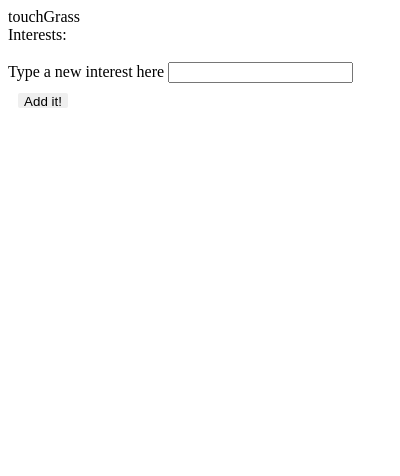
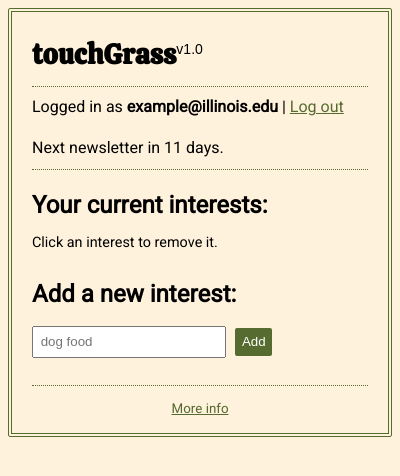
Before and after one commit to galika1080/TouchGrassChrome, a browser extension: page popup.html in a window 400 px wide. Drawn offline with Linux system fonts and the light colour scheme; no server answers.

Commit message:
completely reworked CSS

```diff
--- a/popup.html
+++ b/popup.html
@@ -1,17 +1,32 @@
 <!DOCTYPE html>
 <html>
   <head>
-    <link rel="stylesheet" href="styles.css">
-    touchGrass
+    <title>touchGrass extension</title>
+    <link rel="stylesheet" href="popup_style.css">
   </head>
   <body>
+    <h1>touchGrass<sup style="font-family: sans-serif; font-weight: 200; font-size:50%;">v1.0</sup></h1>
+    <div id="separator"></div>
+    <p>Logged in as <b>example@illinois.edu</b> | <a href="example.com">Log out</a></p>
+    <p>Next newsletter in 11 days.</p>
+    <div id="separator"></div>
+
+    <h2>Your current interests:</h2>
+    <h3 style="font-size: 90%; margin-top: 0;">Click an interest to remove it.</h3>
+
     <script src="popup.js"></script>
-    <div id="interestText"></div>
+    <!-- <div id="interestText"></div> -->
     <div id="interestList"></div>
+    <div id="interests">
 
+    <h2>Add a new interest:</h2>
+    <input type="text" id="newInterest" name="newInterest" placeholder="dog food">
+    <button id="submitNewInterest">Add</button>
+    </div>
     <br>
-    Type a new interest here
-    <input type="text" id="newInterest" name="newInterest">
-    <button id="submitNewInterest">Add it!</button>
+
+    <div id="separator"></div>
+    <footer><a href="https://sites.google.com/illinois.edu/touchgrass">More info</a></footer>
+
   </body>
 </html>
--- a/popup.js
+++ b/popup.js
@@ -19,7 +19,7 @@ async function fetchUserTags(whenDone) {
 }
 
 function drawInterests() {
-    document.getElementById('interestText').textContent = "Interests: " + interests.join(", ");
+    // document.getElementById('interestText').textContent = "Interests: " + interests.join(", ");
 
     const interestDiv = document.getElementById('interestList');
     interestDiv.textContent = "";
--- /dev/null
+++ b/popup_style.css
@@ -0,0 +1,83 @@
+:root {
+  --link-color: darkolivegreen;
+  --pastel-color: rgb(255, 242, 220);
+  font-family: "Heebo";
+}
+
+div#separator {
+  border-top: 1px var(--link-color) dotted;
+}
+@font-face {
+  font-family: "Calistoga";
+  src: url(./assets/calistoga.woff2);
+}
+
+@font-face {
+  font-family: "Heebo";
+  src: url(./assets/heebo.woff);
+}
+
+hr {
+  border: 1px var(--link-color) dotted;
+}
+
+body {
+  border: 4px var(--link-color) double;
+  border-radius: 2px;
+  min-width: 300px; /* your desired width */
+  min-height: 300px;
+  background-color: var(--pastel-color);
+  padding: 0 20px;
+  position: relative;
+  display: flex;
+  flex-direction: column;
+  line-height: auto;
+}
+input {
+  padding: .5em;
+  /* margin: 5px; */
+
+}
+button {
+  font-weight: 400;
+  padding: .5em;
+  border: none;
+  border-radius: 2px;
+  margin: 5px;
+  background-color: var(--link-color);
+  color:white;
+}
+
+button.current {
+  box-shadow: 0 0 0 2px white,
+              0 0 0 4px black;
+}
+
+p {
+  line-height: 1ch;
+}
+
+h1 {
+  font-weight: 800;
+  font-size: 7vw;
+  font-family: "Calistoga";
+
+}
+h1, h2, h3 {
+  margin-bottom: .5em;
+  line-height: 1.3em;
+}
+h3 {
+  font-weight: 300;
+}
+
+footer {
+  align-self: center;
+  font-size: smaller;
+  color: var(--link-color);
+  margin: 1em;
+}
+
+a:link {
+  color: var(--link-color);
+}
--- a/styles.css
+++ /dev/null
@@ -1,21 +0,0 @@
-body {
-  min-width: 200px; /* your desired width */
-  min-height: 400px;
-  max-width: 100%;
-  position: relative;
-  vertical-align:middle;
-}
-
-button {
-  height: 15px;
-  width: 50px;
-  outline: none;
-  margin: 10px;
-  border: none;
-  border-radius: 2px;
-}
-
-button.current {
-  box-shadow: 0 0 0 2px white,
-              0 0 0 4px black;
-}
```
Also changed, not shown: assets/calistoga.woff2 (added), assets/heebo.woff (added), assets/touchgrass.png (added), manifest.json.
